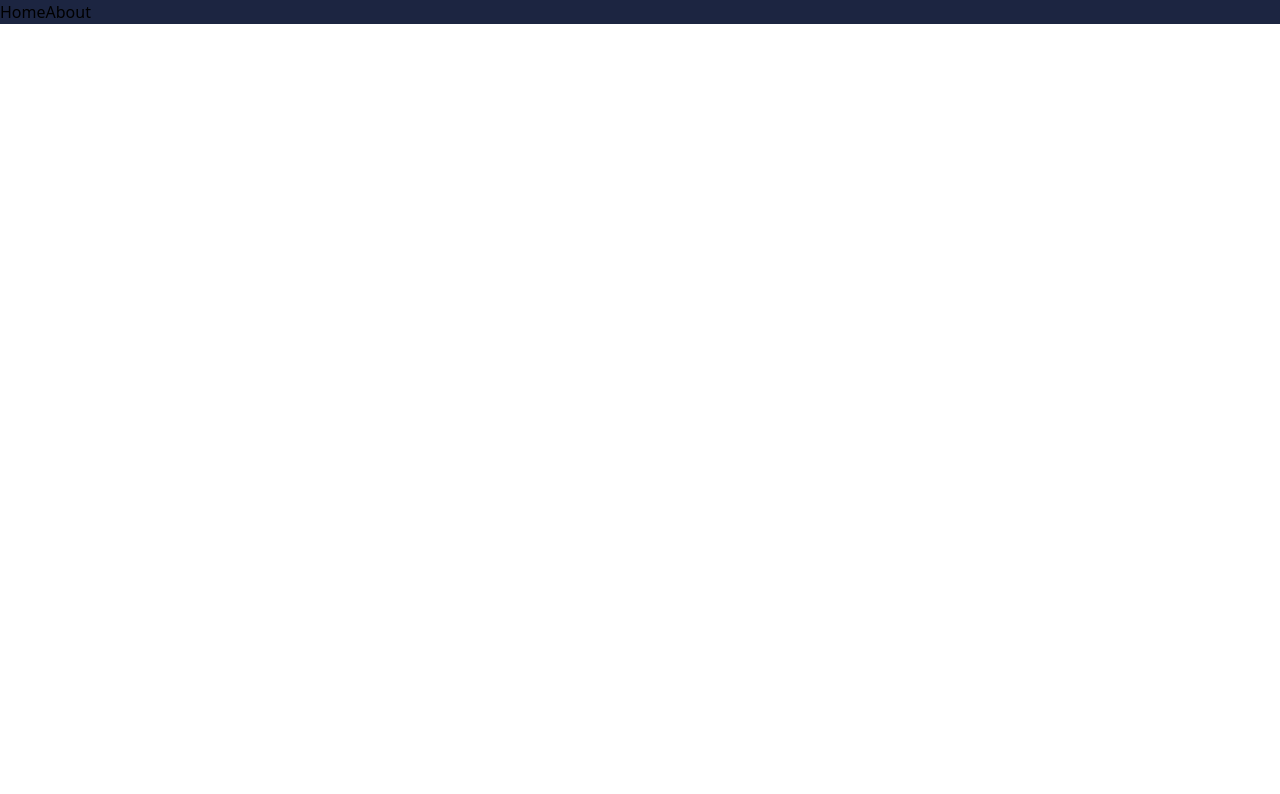
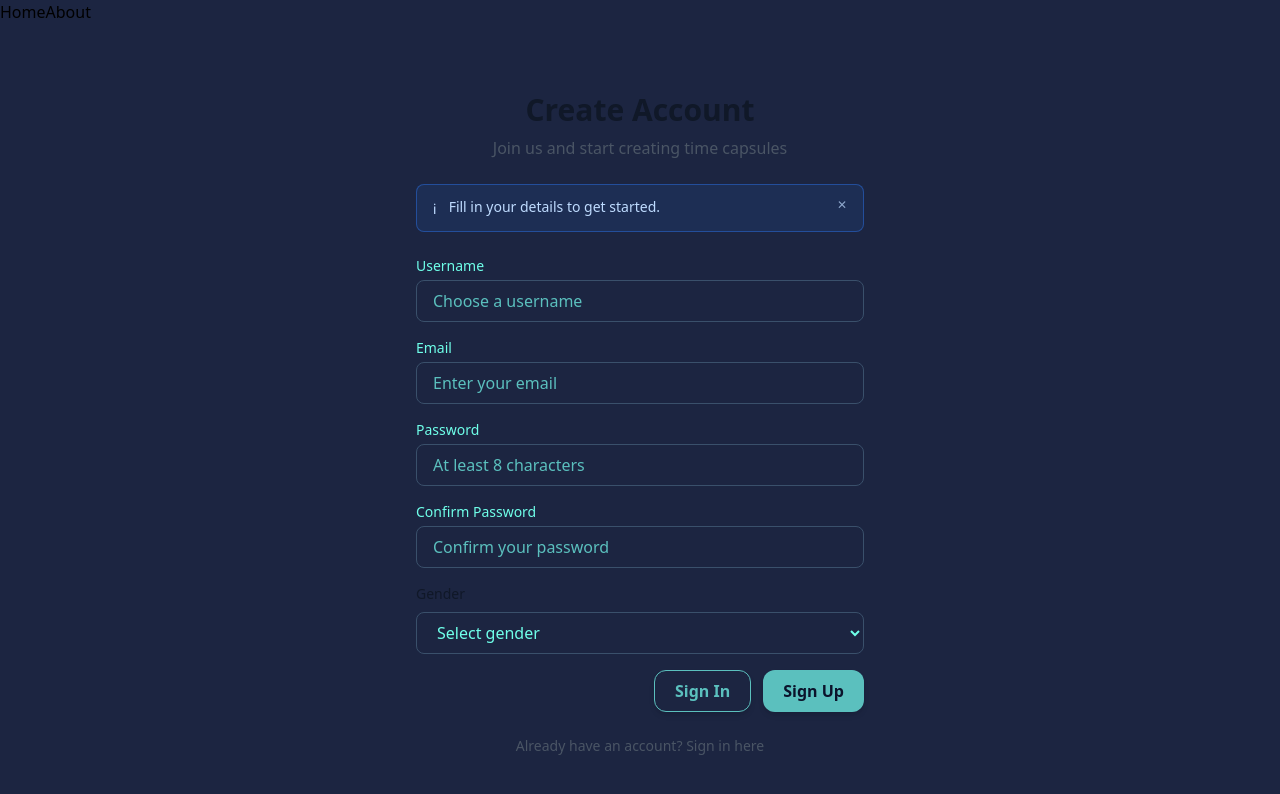
Before and after one commit to tmrxv/fweng-time-capsule-frontend, a Vue app: page /sign-up in a window 1280 px wide. Before the commit this address had no page. Shown: the top 794 px of the page. Built offline with nearby package versions, Linux system fonts and the light colour scheme.

Commit message:
feat:added forms pages

```diff
--- /dev/null
+++ b/src/pages/SignInView.vue
@@ -0,0 +1,97 @@
+<script setup lang="ts">
+import { ref } from 'vue'
+import { useRouter } from 'vue-router'
+import { useErrorStore } from '@/stores/error'
+import LabeledInput from '@/components/molecules/LabeledInput.vue'
+import FormActions from '@/components/molecules/FormActions.vue'
+import NotificationBanner from '@/components/molecules/NotificationBanner.vue'
+
+const router = useRouter()
+const errorStore = useErrorStore()
+
+const email = ref('')
+const password = ref('')
+const isLoading = ref(false)
+
+const handleSignIn = async () => {
+  if (!email.value || !password.value) {
+    errorStore.triggerError('Please fill in all fields')
+    return
+  }
+
+  isLoading.value = true
+  try {
+    // TODO: Replace with actual API call
+    console.log('Sign in attempt:', { email: email.value, password: password.value })
+
+    // Simulate API call
+    await new Promise((resolve) => setTimeout(resolve, 500))
+
+    router.push({ name: 'home' })
+  } catch (err) {
+    errorStore.triggerError('Sign in failed. Please try again.')
+  } finally {
+    isLoading.value = false
+  }
+}
+
+const handleSignUp = () => {
+  router.push({ name: 'sign-up' })
+}
+</script>
+
+<template>
+  <div
+    class="min-h-screen bg-surface text-gray-900 dark:text-gray-100 dark:bg-[#061025] flex items-center justify-center px-4"
+  >
+    <div class="w-full max-w-md">
+      <div class="space-y-6">
+        <div class="text-center">
+          <h1 class="text-3xl font-bold">Welcome Back</h1>
+          <p class="text-gray-600 dark:text-gray-400 mt-2">Sign in to your account</p>
+        </div>
+
+        <NotificationBanner type="info" message="Enter your credentials to continue." />
+
+        <form @submit.prevent="handleSignIn" class="space-y-4">
+          <LabeledInput
+            label="Email"
+            type="email"
+            v-model="email"
+            placeholder="Enter your email"
+            required
+          />
+
+          <LabeledInput
+            label="Password"
+            type="password"
+            v-model="password"
+            placeholder="Enter your password"
+            required
+          />
+
+          <div class="flex justify-end">
+            <router-link to="#" class="text-sm text-primary hover:underline">
+              Forgot password?
+            </router-link>
+          </div>
+
+          <FormActions
+            primaryLabel="Sign In"
+            secondaryLabel="Create Account"
+            :primaryDisabled="isLoading"
+            @primary="handleSignIn"
+            @secondary="handleSignUp"
+          />
+        </form>
+
+        <div class="text-center text-sm text-gray-600 dark:text-gray-400">
+          Don't have an account?
+          <router-link to="/sign-up" class="text-primary hover:underline">
+            Sign up here
+          </router-link>
+        </div>
+      </div>
+    </div>
+  </div>
+</template>
--- /dev/null
+++ b/src/pages/SignUpView.vue
@@ -0,0 +1,171 @@
+<script setup lang="ts">
+import { ref } from 'vue'
+import { useRouter } from 'vue-router'
+import { useErrorStore } from '@/stores/error'
+import LabeledInput from '@/components/molecules/LabeledInput.vue'
+import LabeledCheckBox from '@/components/molecules/LabeledCheckBox.vue'
+import FormActions from '@/components/molecules/FormActions.vue'
+import NotificationBanner from '@/components/molecules/NotificationBanner.vue'
+import InputField from '@/components/atoms/InputField.vue'
+import Dropdown from '@/components/atoms/Dropdown.vue'
+
+const router = useRouter()
+const errorStore = useErrorStore()
+
+const username = ref('')
+const email = ref('')
+const password = ref('')
+const confirmPassword = ref('')
+const gender = ref('')
+const genderOther = ref('')
+const agreeToTerms = ref(false)
+const isLoading = ref(false)
+
+const handleSignUp = async () => {
+  if (
+    !username.value ||
+    !email.value ||
+    !password.value ||
+    !confirmPassword.value ||
+    !gender.value
+  ) {
+    errorStore.triggerError('Please fill in all fields')
+    return
+  }
+
+  if (gender.value === 'other' && !genderOther.value) {
+    errorStore.triggerError('Please specify your gender')
+    return
+  }
+
+  if (password.value !== confirmPassword.value) {
+    errorStore.triggerError('Passwords do not match')
+    return
+  }
+
+  if (password.value.length < 8) {
+    errorStore.triggerError('Password must be at least 8 characters')
+    return
+  }
+
+  if (!agreeToTerms.value) {
+    errorStore.triggerError('You must agree to the terms and conditions')
+    return
+  }
+
+  isLoading.value = true
+  try {
+    // TODO: Replace with actual API call
+    const selectedGender = gender.value === 'other' ? genderOther.value : gender.value
+    console.log('Sign up attempt:', {
+      username: username.value,
+      email: email.value,
+      password: password.value,
+      gender: selectedGender,
+    })
+
+    // Simulate API call
+    await new Promise((resolve) => setTimeout(resolve, 500))
+
+    router.push({ name: 'home' })
+  } catch (err) {
+    errorStore.triggerError('Sign up failed. Please try again.')
+  } finally {
+    isLoading.value = false
+  }
+}
+
+const handleSignIn = () => {
+  router.push({ name: 'sign-in' })
+}
+</script>
+
+<template>
+  <div
+    class="min-h-screen bg-surface text-gray-900 dark:text-gray-100 dark:bg-[#061025] flex items-center justify-center px-4"
+  >
+    <div class="w-full max-w-md">
+      <div class="space-y-6">
+        <div class="text-center">
+          <h1 class="text-3xl font-bold">Create Account</h1>
+          <p class="text-gray-600 dark:text-gray-400 mt-2">
+            Join us and start creating time capsules
+          </p>
+        </div>
+
+        <NotificationBanner type="info" message="Fill in your details to get started." />
+
+        <form @submit.prevent="handleSignUp" class="space-y-4">
+          <LabeledInput
+            label="Username"
+            type="text"
+            v-model="username"
+            placeholder="Choose a username"
+            required
+          />
+
+          <LabeledInput
+            label="Email"
+            type="email"
+            v-model="email"
+            placeholder="Enter your email"
+            required
+          />
+
+          <LabeledInput
+            label="Password"
+            type="password"
+            v-model="password"
+            placeholder="At least 8 characters"
+            required
+          />
+
+          <LabeledInput
+            label="Confirm Password"
+            type="password"
+            v-model="confirmPassword"
+            placeholder="Confirm your password"
+            required
+          />
+
+          <div>
+            <label class="block text-sm font-medium mb-2">Gender</label>
+            <div class="flex gap-3">
+              <Dropdown
+                v-model="gender"
+                :options="['Male', 'Female', 'Other']"
+                placeholder="Select gender"
+                size="md"
+                class="flex-1"
+                required
+              />
+              <LabeledInput
+                v-if="gender === 'Other'"
+                label=""
+                type="text"
+                v-model="genderOther"
+                placeholder="Enter your gender"
+                required
+              />
+            </div>
+          </div>
+
+          <FormActions
+            primaryLabel="Sign Up"
+            secondaryLabel="Sign In"
+            :primaryDisabled="isLoading"
+            @primary="handleSignUp"
+            @secondary="handleSignIn"
+          />
+        </form>
+
+        <div class="text-center text-sm text-gray-600 dark:text-gray-400">
+          Already have an account?
+          <router-link to="/sign-in" class="text-primary hover:underline">
+            Sign in here
+          </router-link>
+        </div>
+      </div>
+    </div>
+  </div>
+</template>
--- a/src/router/index.ts
+++ b/src/router/index.ts
@@ -25,6 +25,16 @@ const router = createRouter({
       // which is lazy-loaded when the route is visited.
       component: () => import('../pages/TestView.vue'),
     },
+    {
+      path: '/sign-in',
+      name: 'sign-in',
+      component: () => import('../pages/SignInView.vue'),
+    },
+    {
+      path: '/sign-up',
+      name: 'sign-up',
+      component: () => import('../pages/SignUpView.vue'),
+    },
   ],
 })
 
```
